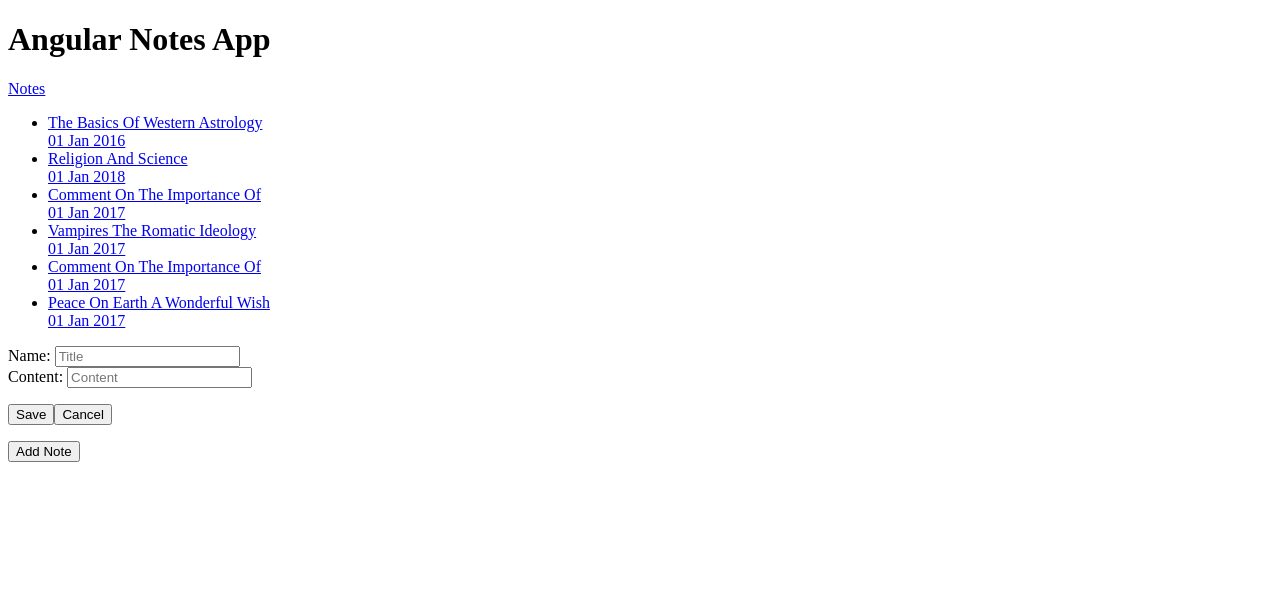
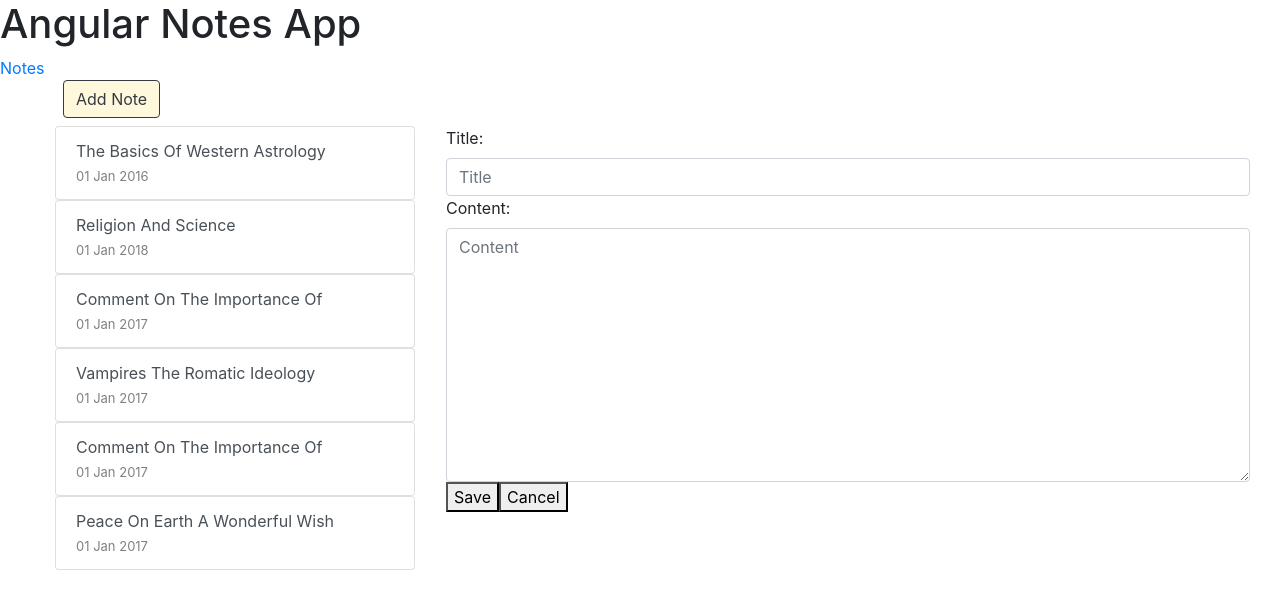
Before and after one commit to marksmall/notes, an Angular app: page / in a window 1280 px wide. Both pictures are taken after a click on the button "Add Note". Shown: the top 606 px of the page. Built offline with nearby package versions, Linux system fonts and the light colour scheme.

Commit message:
Update layout and some styling:
Updated the layout using bootstrap and custom css so the components
look pleasing. Added further styling to make the app look more like
the mockup.

```diff
--- a/package.json
+++ b/package.json
@@ -21,6 +21,7 @@
     "@angular/platform-browser": "^5.1.0",
     "@angular/platform-browser-dynamic": "^5.1.0",
     "@angular/router": "^5.1.0",
+    "bootstrap": "^4.0.0",
     "core-js": "^2.4.1",
     "rxjs": "^5.5.6",
     "zone.js": "^0.8.19"
--- a/src/app/notes/notes-detail/notes-detail.component.html
+++ b/src/app/notes/notes-detail/notes-detail.component.html
@@ -1,20 +1,32 @@
+<div class="container-fluid">
+  <div class="form-group mb-2" *ngIf="editNote;else display">
     <div>
-  <div *ngIf="note">
-    <label>Date: </label>{{ note.date | date:'dd MMM yyyy \'at\' hh:mm' }}
-  </div>
-
-  <div>
-    <label>Name: </label>
-    <input [(ngModel)]="editTitle" placeholder="Title" />
+      <label>Title: </label>
+      <input class="form-control" [(ngModel)]="editTitle" placeholder="Title" />
     </div>
 
     <div>
       <label>Content: </label>
-    <input [(ngModel)]="editContent" placeholder="Content" />
+      <textarea class="form-control" rows="10" cols="100" [(ngModel)]="editContent" placeholder="Content"></textarea>
     </div>
     <p>
-    <button *ngIf="!editNote" (click)="edit()">Edit</button>
       <button *ngIf="editNote" (click)="save()">Save</button>
       <button *ngIf="editNote" (click)="cancel()">Cancel</button>
     </p>
   </div>
+
+  <ng-template #display>
+    <div class="col-sm-6">
+      <div *ngIf="note">
+        <label class="date">Last edited: {{ note.date | date:'dd MMM yyyy \'at\' hh:mm' }}</label>
+      </div>
+
+      <div>{{editTitle}}</div>
+
+      <div>{{editContent}}</div>
+      <p>
+        <button *ngIf="!editNote" (click)="edit()">Edit</button>
+      </p>
+    </div>
+  </ng-template>
+</div>
--- a/src/app/notes/notes-detail/notes-detail.component.scss
+++ b/src/app/notes/notes-detail/notes-detail.component.scss
@@ -0,0 +1,6 @@
+.date {
+  display: flex;
+  font-size: small;
+  color: lightgrey;
+  justify-content: center;
+}
--- a/src/app/notes/notes-list/notes-list.component.html
+++ b/src/app/notes/notes-list/notes-list.component.html
@@ -1,13 +1,18 @@
-<div class="container">
-  <div class="list list-group">
+<div class="container-fluid notes-list">
+  <button class="btn btn-outline-dark btn-background" (click)="addNote()">Add Note</button>
+
+  <div class="notes">
+    <div class="list-group">
       <ul class="items">
-      <li *ngFor="let note of notes$ | async" [class.selected]="note.id === selectedId" class="list-group-item">
-        <a [routerLink]="['/notes', note.id]">
-          <div class="badge">
-            {{ note.title }}
-            <br/>
+        <li *ngFor="let note of notes$ | async">
+          <a (click)="select(note)"
+             [routerLink]="['/notes', note.id]"
+             [class.active]="note.id === selectedId"
+             class="list-group-item list-group-item-action">
+            <div class="">
+              {{ note.title }}<br/>
+              <span class="date">{{ note.date | date:'dd MMM yyyy' }}</span>
             </div>
-           {{ note.date | date:'dd MMM yyyy' }}
           </a>
         </li>
       </ul>
@@ -17,5 +22,4 @@
       <router-outlet></router-outlet>
     </div>
   </div>
-
-<button (click)="addNote()">Add Note</button>
+</div>
--- a/src/app/notes/notes-list/notes-list.component.scss
+++ b/src/app/notes/notes-list/notes-list.component.scss
@@ -0,0 +1,31 @@
+.btn-background{
+  background-color: cornsilk;
+  margin: 0 0 .5em 3em;
+}
+
+.notes {
+  display: flex;
+  flex-direction: row;
+
+  .items {
+    min-width: 25em;
+
+    li {
+      list-style: none;
+    }
+
+    .date {
+      font-size: small;
+      color: grey;
+    }
+
+    .active {
+      background-color: #c8a2c8;
+    }
+  }
+
+  .note {
+    padding-left: 1em;
+    background-color: #fff;
+  }
+}
```
Also changed, not shown: .angular-cli.json, 1 other file (tests, documents, lock files or other folders). Lines whose indentation alone changed are shown as unchanged.
